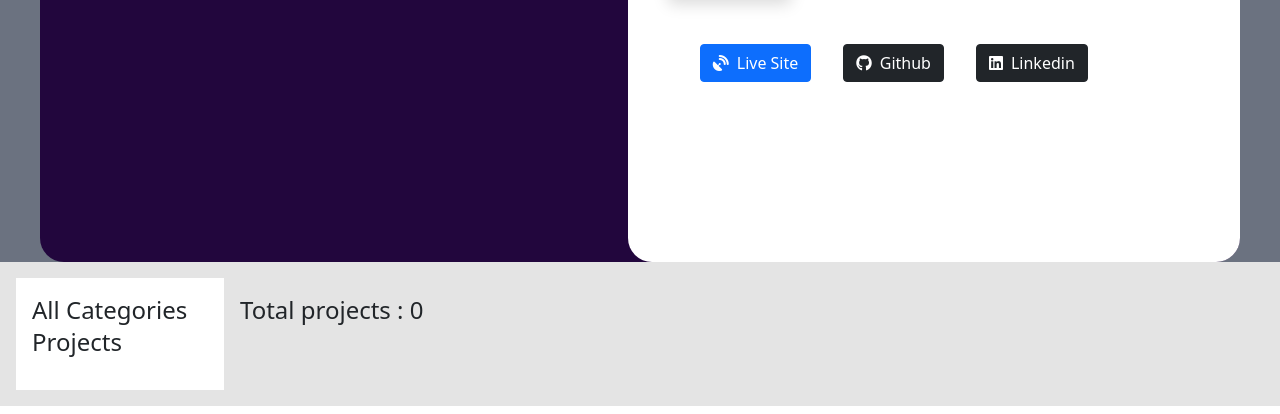
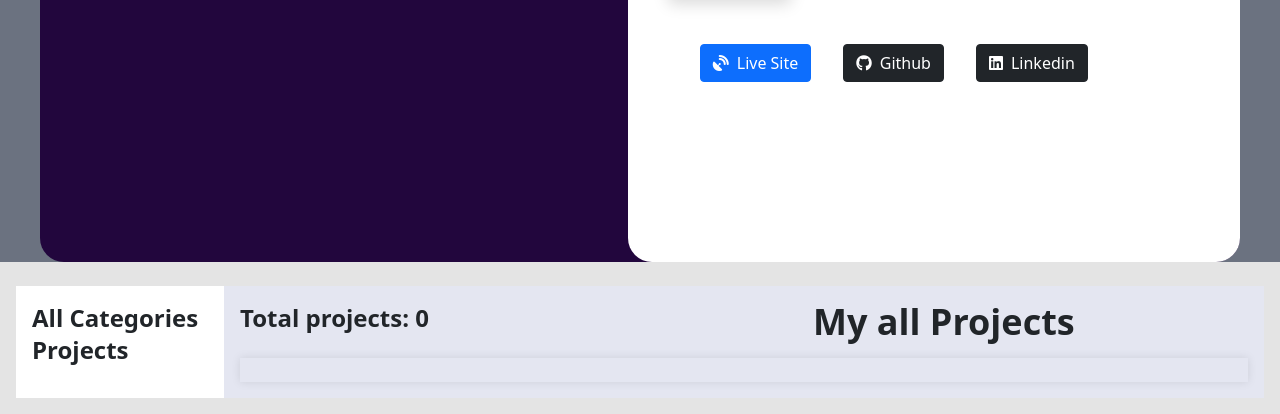
Before and after one commit to Raselsarker2023/Portfolio-site, a Django app: template templates/home.html in a window 1280 px wide. Shown: the part 644-1058 px from the top of the page. Run offline with Django 3.2, Linux system fonts and the light colour scheme; the template is opened without the code that fills it, so the values that code supplies are empty.

Commit message:
update done

```diff
--- a/accounts/templates/profile.html
+++ b/accounts/templates/profile.html
@@ -44,6 +44,7 @@
 
 
     <h1 class="font-bold text-3xl text-center pb-5">Update Profile Information</h1>
+    <img src="second_app/media/uploads/profile.png" alt="..."/>
     <div class="w-full mt-10">
         <form method="post" class="bg-white shadow-md rounded px-8 pt-6 pb-8 mb-4">
             {% csrf_token %} {% for hidden_field in form.hidden_fields %} {{ hidden_field.errors }} {{ hidden_field }} {% endfor %}
--- a/second_app/templates/detail_projects.html
+++ b/second_app/templates/detail_projects.html
@@ -6,10 +6,10 @@
     <div class="col-lg-5">
       <img src="{{ post.image.url }}" class="card-img-top" alt="..."/>
     </div>
-    <div class="col-lg-5">
+    <div class="col-lg-5 mt-2 g-3">
+      <img src="{{ post.image.url }}" alt="image" style="width: 200px; height: 100px;">
       <h1 class="card-title btn btn-info">Project name : {{ post.title }}</h1>
-      <p class="card-text">Description : {{ post.description }}</p>
-      <img src="{{ post.image.url }}" alt="image">
+      <p class="card-text">Description : {{ post.description|truncatewords:15 }}</p>
       <p class="card-text">Technology Used : {{ post.technologies_used }}</p>
       <p class="card-text">Project URL : <a href="{{ post.project_url }}" target="_blank">{{ post.project_url }}</a></p>
       <p> Category : {% for cat in post.category.all %}
--- a/templates/home.html
+++ b/templates/home.html
@@ -100,39 +100,40 @@
       </div>
     </div>
   </div>
-
 </div>
 
 
-<div class="d-flex flex-wrap p-3">
+<div class="d-flex flex-wrap p-3 pt-4">
   <div class="col-2 bg-white p-3">
-    <h5 class="text-2xl">All Categories Projects</h5>
+    <h5 class="text-2xl" style="font-weight: bold;">All Categories Projects</h5>
     {% for cat in category %}
-    <div class="mb-2">
+    <div class="mb-2 pt-2">
       <a
         href="{% url 'category_wise_project' cat.slug %}"
-        class="btn btn-info btn-sm text-dark"
-      >
+        class="btn btn-info btn-sm text-dark">
         {{ cat.name }}
       </a>
     </div>
     {% endfor %}
   </div>
 
-  <div class="col-10 p-3">
-    <h1 class="text-2xl">Total projects : {{ data | length }}</h1>
-    <div class="d-flex flex-wrap pt-5">
+  <div class="col-10 p-3" style="background-color: #E4E6F1;">
+    <div class="d-flex mx-auto">
+      <h1 class="text-2xl mb-4" style="font-weight: bold;">Total projects: {{ data | length }}</h1>
+      <div class="mx-48"></div>
+      <h1 class="text-4xl" style="font-weight: bold;">My all Projects</h1>
+    </div>
+
+    <div class="d-flex flex-wrap pt-4" style="box-shadow: 0 0 10px rgba(0, 0, 0, 0.1);">
       {% for d in data %}
-      <div class="col-sm-3">
-        <div class="card m-2">
+      <div class="col-lg-3 mb-3 p-2">
+        <div class="card" style="width: 300px; height: 350px; border: 1px solid gray;">
+          <img src="{{ d.image.url }}" class="card-img-top" style="height: 150px; object-fit: cover;" alt="Project Image" />
           <div class="card-body">
-            <img src="{{ d.image.url }}" class="card-img-top p-1" alt="..." />
-            <h1 class="card-title btn btn-warning">
-              Project Name: {{ d.title }}
-            </h1>
-            <p class="card-text">Description: {{ d.description }}</p>
+            <h1 class="card-title btn btn-warning mb-3">{{ d.title }}</h1>
+            <p class="card-text">{{ d.description|truncatewords:15 }}</p>
             <p class="card-text btn btn-danger btn-sm text-white">
-              <a href="{% url 'detail_project' d.id %}">Details</a>
+              <a href="{% url 'detail_project' d.id %}" class="text-white">Details</a>
             </p>
           </div>
         </div>
```
Also changed, not shown: db.sqlite3, profile_pictures/profile.png (added), second_app/media/profile.png (added), second_app/media/resueme.PNG (added), second_app/media/uploads/portfolio3.png (added), second_app/media/uploads/python_0LoEZ7M.png (added).
